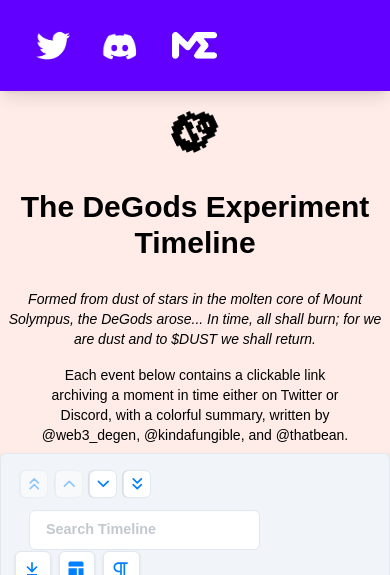
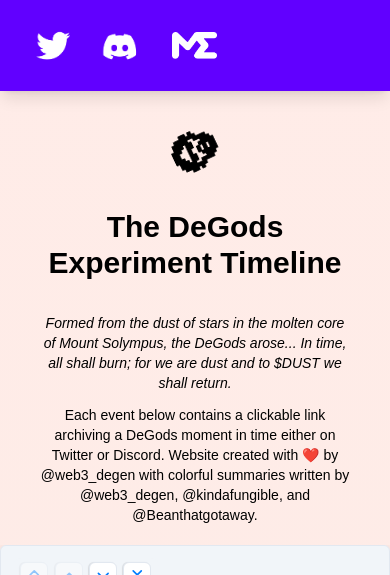
Before and after one commit to trustlessmatt/degods-timeline, a React (Create React App) app: page / in a window 390 px wide. Shown: the top 575 px of the page. Built offline with nearby package versions, Linux system fonts and the light colour scheme.

Commit message:
Responsiveness work and more data

```diff
--- a/src/App.js
+++ b/src/App.js
@@ -7,7 +7,7 @@
   return (
     <div className="App">
       <Header />
-      <header className="App-header">
+      <header className="my-5 mx-10 text-sm xl:mx-96 md:mx-60 sm:mx-30">
         <div className="flex justify-center">
           <img src={logo} className="App-logo" alt="logo" />
         </div>
@@ -15,15 +15,19 @@
           The DeGods Experiment Timeline<br></br>
         </p>
         {/* spinning icon was here */}
-        <p className="py-2 text-sm italic xl:mx-96 md:mx-60 sm:mx-30">
-          Formed from dust of stars in the molten core of Mount Solympus, the
-          DeGods arose... In time, all shall burn; for we are dust and to $DUST
-          we shall return.
+        <p className="italic py-3">
+          Formed from the dust of stars in the molten core of Mount Solympus,
+          the DeGods arose... In time, all shall burn; for we are dust and to
+          $DUST we shall return.
         </p>
-        <p className="py-2 mx-10 text-sm xl:mx-96 md:mx-60 sm:mx-30">
-          Each event below contains a clickable link archiving a moment
-          in time either on Twitter or Discord, with a colorful
-          summary, written by @web3_degen, @kindafungible, and @thatbean.
+        <p className="">
+          Each event below contains a clickable link archiving a DeGods moment
+          in time either on Twitter or Discord. Website created with ❤️ by
+          @web3_degen with colorful summaries written by{" "}
+          <a href="https://twitter.com/web3_degen">@web3_degen</a>,{" "}
+          <a href="https://twitter.com/kindafungible">@kindafungible</a>, and{" "}
+          <a href="https://twitter.com/Beanthatgotaway">@Beanthatgotaway</a>.
+          <br></br>
         </p>
       </header>
       <body>
@@ -31,12 +35,12 @@
       </body>
       <footer className="py-8">
         <a
-          className="text-sm underline"
+          className="text-sm"
           href="https://www.degods.com"
           target="_blank"
           rel="noopener noreferrer"
         >
-          Visit DeGods.com
+          <button className="rounded-lg text-white bg-degods-purp px-5 py-3">Visit DeGods</button>
         </a>
       </footer>
     </div>
--- a/src/components/Events/EventsList.js
+++ b/src/components/Events/EventsList.js
@@ -26,6 +26,7 @@
         disableNavOnKey="true"
         hideControls="true"
         // onScrollEnd={showDustHandler}
+        scrollable={{scrollbar: true}}
         theme={{
           primary: "#6100FF",
           secondary: "white",
@@ -34,8 +35,10 @@
           titleColor: "black",
         }}
       />
+
+      <br></br>
+      <div>...and now, let us begin the $DUST experiment.</div>
       <img src={DUST} className="mx-auto py-1 max-w-xs md:max-w-md"></img>
-      <div>...and now, let us begin the $DUST experiment.</div>
       {/* )} */}
     </div>
   );
--- a/src/components/Events/eventData.js
+++ b/src/components/Events/eventData.js
@@ -132,7 +132,7 @@
   {
     title: "10/08/2021",
     cardTitle: '"THE MARKETPLACE WILL BE LIVE BEFORE THE END OF THE DAY"',
-    url: "https://discord.com/channels/886405884060786689/886405884060786692/896161557271154718",
+    url: "https://discord.com/channels/886405884060786689/886405884060786692/896163865895764028",
     cardDetailedText:
       'In the aftermath of the mint day chaos, those who did mint were now anxiously awaiting the custom DeGods marketplace to paperhand their blue chip NFT. Frank boldly stated that the "marketplace is coming before the end of the day". As things inevitably got delayed, the team decided that they would be sending SOL to random holders every hour until the site went live. All the while, fake DeGods NFTs were being sold to those of us with half a brain, and then those same people tried flipping them, getting hit with the PHBT and filling up the Incinerator wallet with fakes. Welp, they say the best projects had the shittiest launches, just look at Degenerate Ape Academy!',
     media: {
@@ -179,7 +179,7 @@
     media: {
       type: "IMAGE",
       source: {
-        url: "#",
+        url: "https://pbs.twimg.com/media/E_cYfpFVEAY4t_k?format=jpg&name=4096x4096",
       },
     },
   },
--- a/tailwind.config.js
+++ b/tailwind.config.js
@@ -29,6 +29,9 @@
         'degods-lite': '#ffece8',
         'degods-dust': '#e6e4d2',
         'degods-purp': '#6100FF'
+      },
+      width: {
+        '150' : '150px',
       }
     },
   },
```
